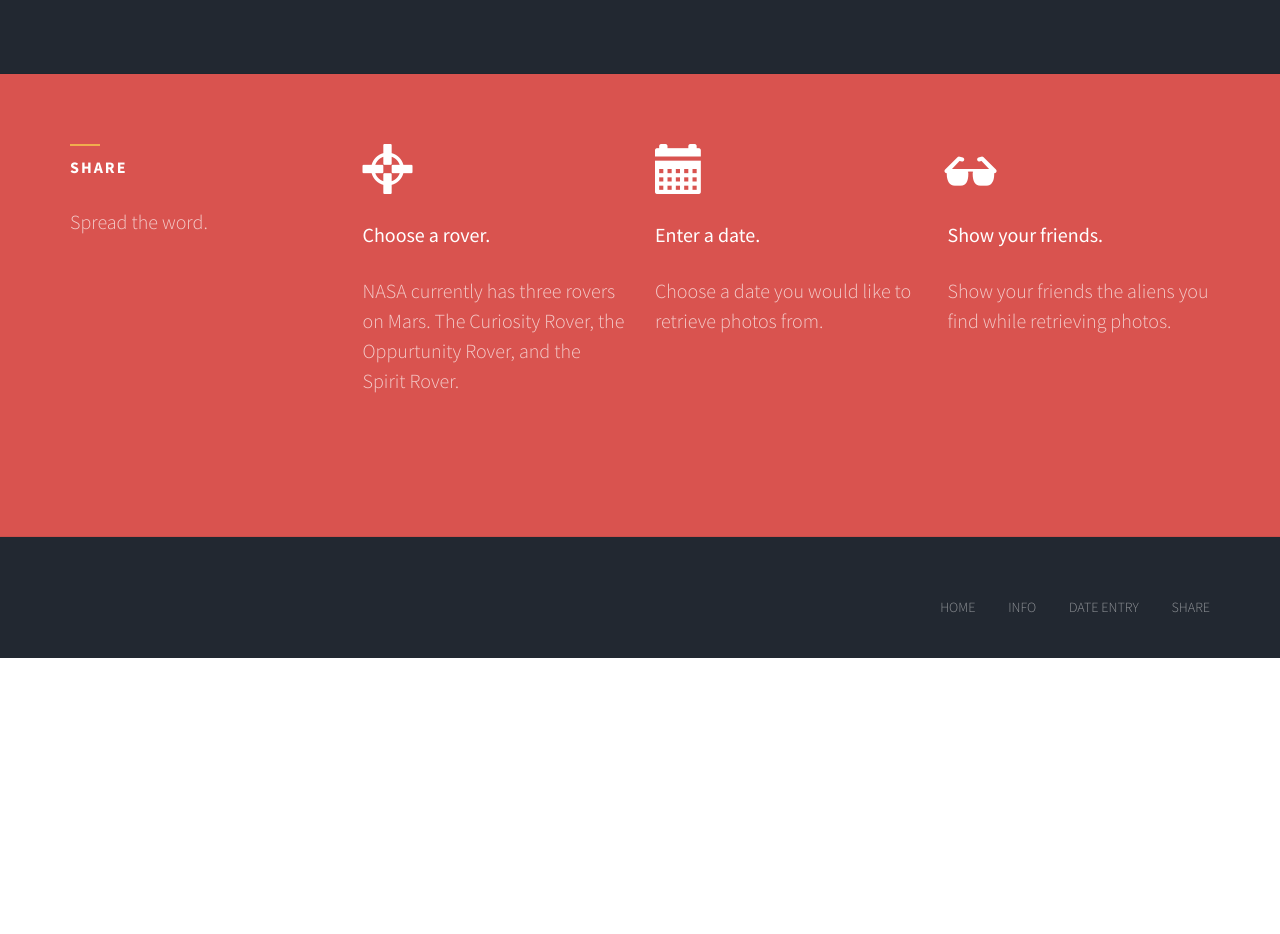
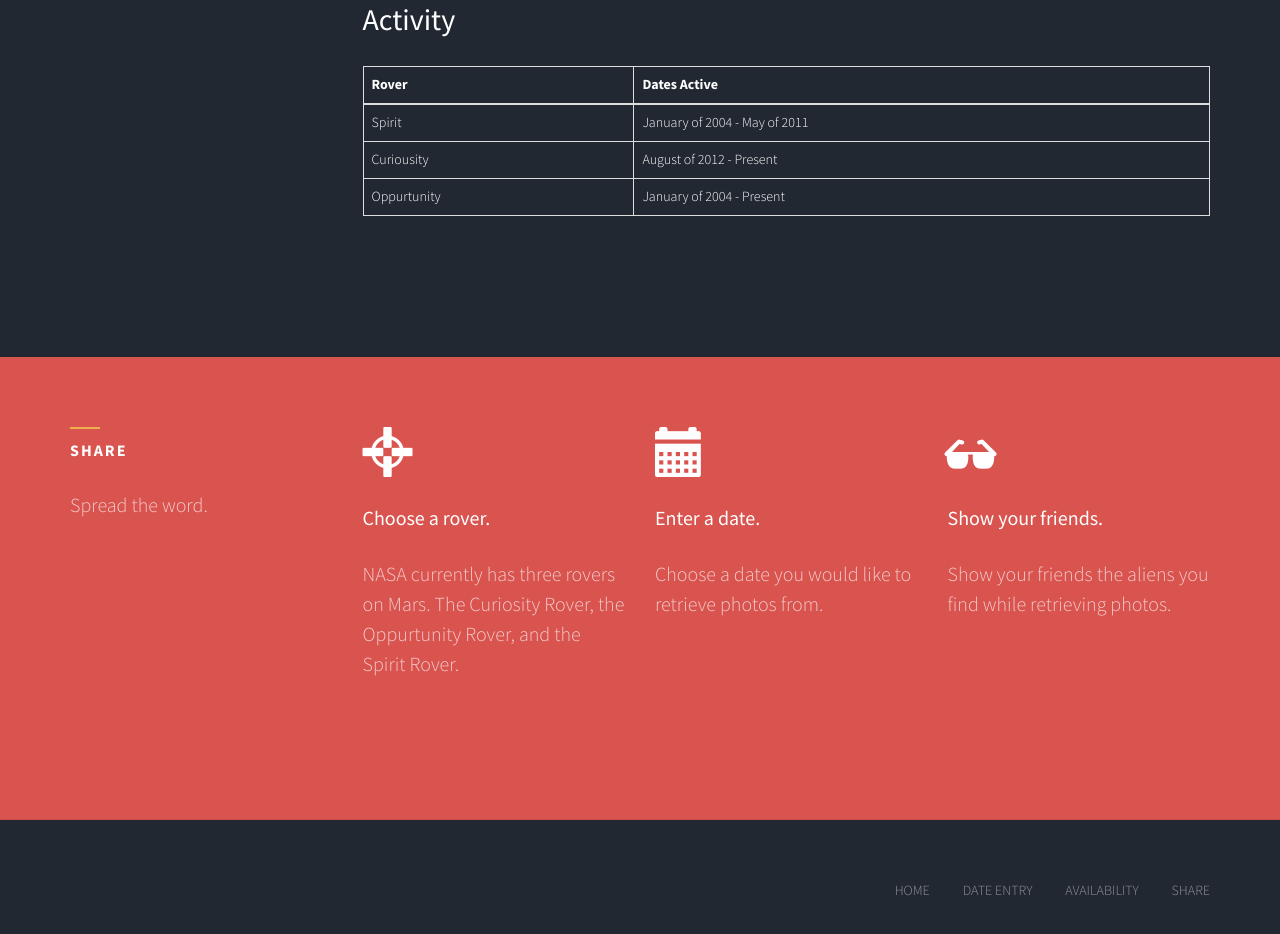
Before and after one commit to elijahdlane/roverio, a website: page index.html in a window 1280 px wide. Shown: the part 1848-2782 px from the top of the page. Before the commit the page ends 2506 px from the top, so only its background shows below. Drawn offline with nearby package versions, Linux system fonts and the light colour scheme.

Commit message:
Added Tables

```diff
--- a/index.html
+++ b/index.html
@@ -72,8 +72,8 @@
 									<li class="active">
 										<a href="index.html">Home</a>
 									</li>
-									<li><a href="#info_anchor">Info</a></li>
 									<li><a href="#date_anchor">Date Entry</a></li>
+									<li><a href="#info_anchor">Availability</a></li>
 									<li><a href="#share_anchor">Share</a></li>
 								</ul>
 							</nav>
@@ -321,6 +321,43 @@
 								</div>
 							</div>
 						</div>
+
+
+
+
+						<div class="col-md-offset-3 col-md-9 col-sm-12">
+							<div class="row">
+								<div class="col-md-12 col-sm-12">
+									<div class="services animate-box">
+										<h2 class="table-text">Activity</h2>
+										<table class="table table-bordered table-text">
+											<thead>
+												<tr>
+													<th>Rover</th>
+													<th>Dates Active</th>
+												</tr>
+											</thead>
+											<tbody>
+												<tr>
+													<td>Spirit</td>
+													<td>January of 2004 - May of 2011</td>
+
+												</tr>
+												<tr>
+													<td>Curiousity</td>
+													<td>August of 2012 - Present</td>
+
+												</tr>
+												<tr>
+													<td>Oppurtunity</td>
+													<td>January of 2004 - Present</td>
+												</tr>
+											</tbody>
+										</table>
+									</div>
+								</div>
+							</div>
+						</div>
 					</div>
 				</div>
 			</div>
@@ -379,8 +416,8 @@
 							<div class="col-md-6">
 								<ul class="footer-menu">
 									<li><a href="index.html">Home</a></li>
-									<li><a href="#info_anchor">Info</a></li>
 									<li><a href="#date_achor">Date Entry</a></li>
+									<li><a href="#info_anchor">Availability</a></li>
 									<li><a href="#share_anchor">Share</a></li>
 								</ul>
 							</div>
```
